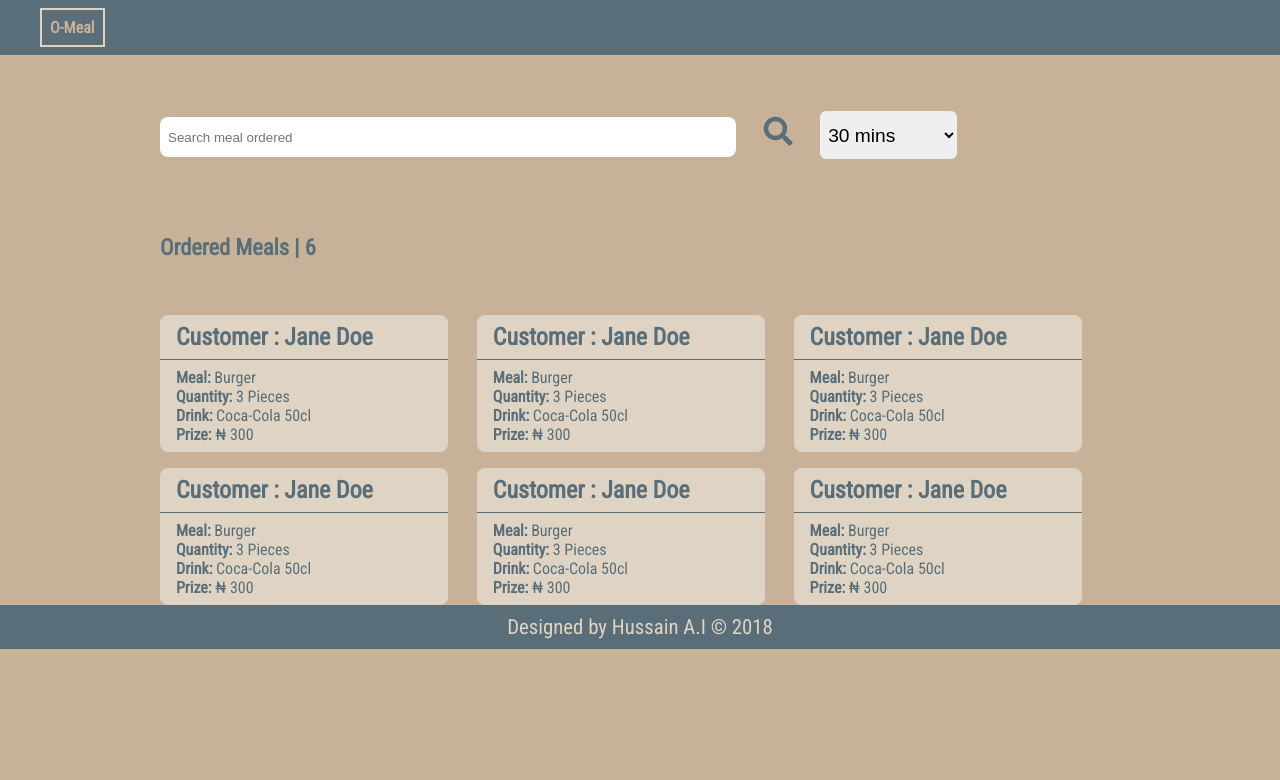
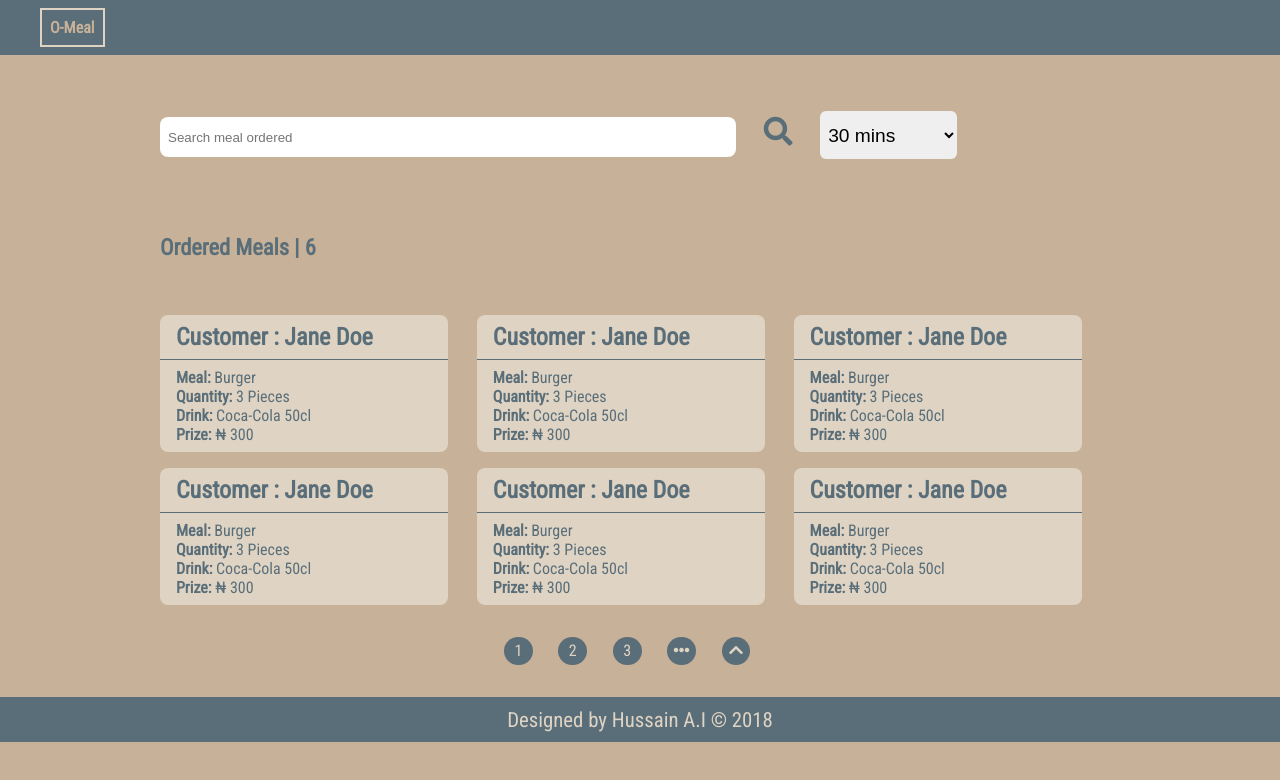
Before and after one commit to Daymorelah/orderMeal, a plain HTML site: page UI/html/mealsOrdered.html in a window 1280 px wide. Drawn offline with Linux system fonts and the light colour scheme.

Commit message:
[Feature #160365631] Add design for pagination

```diff
--- a/UI/css/mealsOrdered.css
+++ b/UI/css/mealsOrdered.css
@@ -87,6 +87,7 @@ nav{
   display: flex;
   justify-content: flex-start;
   flex-wrap: wrap;
+  margin-bottom: 1.5em;
 }
 .meal-cards {
   background: var(--primary-light);
@@ -106,6 +107,26 @@ nav{
 .card-body {
   padding: 0.5em 1em;
 }
+/* paginate */
+#paginate {
+  text-align: center;
+  margin: 2em 0;
+  display: flex;
+  justify-content: center;
+}
+.page {
+  display: inline-block;
+  font-size: 1em;
+  padding: 0.3em;
+  width: 1.8em;
+  margin-right: 2%;
+  background: var(--dark);
+  color: var(--primary-light);
+  border-radius: 50%;
+}
+.page a {
+  color: var(--primary-light);
+}
 /* footer */
 #footer {
   text-align: center;
--- a/UI/html/mealsOrdered.html
+++ b/UI/html/mealsOrdered.html
@@ -109,6 +109,21 @@
       </div>
     </div>
   </section>
+  <section id="paginate-container">
+    <div id="paginate">
+      <span class="page">1</span>
+      <span class="page">2</span>
+      <span class="page">3</span>
+      <span class="page">
+        <i class="fas fa-ellipsis-h"></i>
+      </span>
+      <span class="page">
+        <a href="#ordered-meal-text">
+          <i class="fas fa-chevron-up"></i>
+        </a>
+      </span>
+    </div>
+  </section>
   <footer>
     <div id="footer">
       <p>Designed by Hussain A.I &copy; 2018</p>
```
